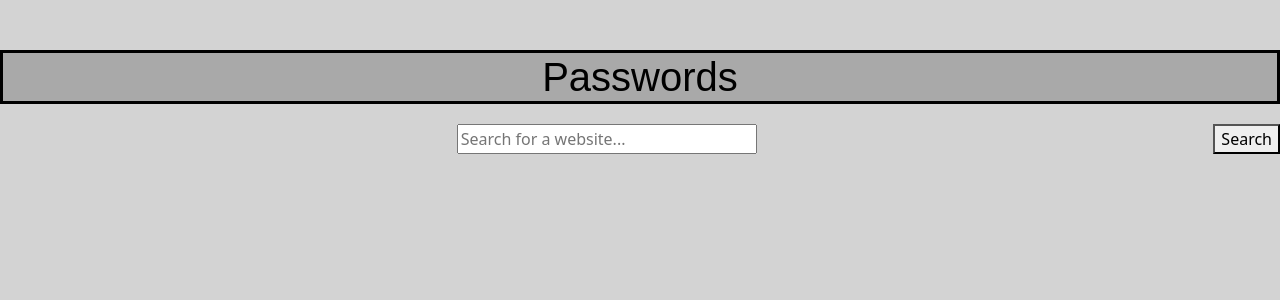
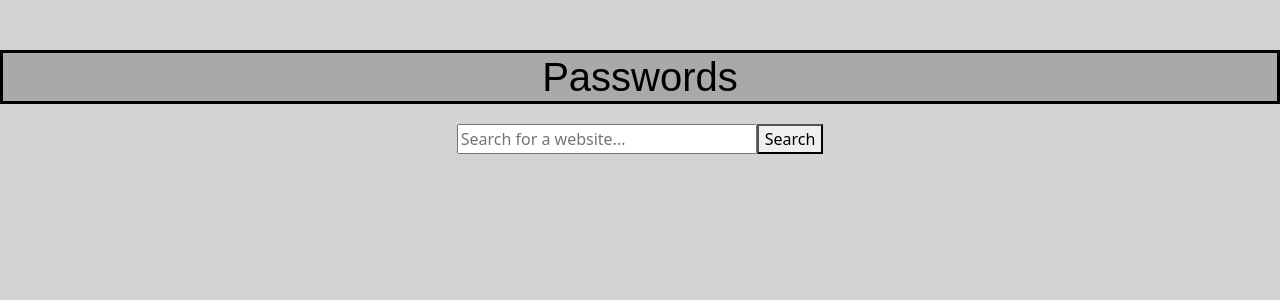
Before and after one commit to 321daniels/StrongPass, a PHP site: page /view_pass.php in a window 1280 px wide. Shown: the part 56-356 px from the top of the page. Run offline with PHP 8.4, Linux system fonts and the light colour scheme.

Commit message:
Add files via upload

```diff
--- a/view_pass.php
+++ b/view_pass.php
@@ -20,7 +20,9 @@
             justify-content: center;
             margin-top: 20px; /* Adjust as needed */
         }
-
+        #searchInput, button {
+			margin: 0; /* Reset margin */
+		}
         .centered-buttons {
             text-align: center;
             margin-top: 20px; /* Adjust as needed */
```
